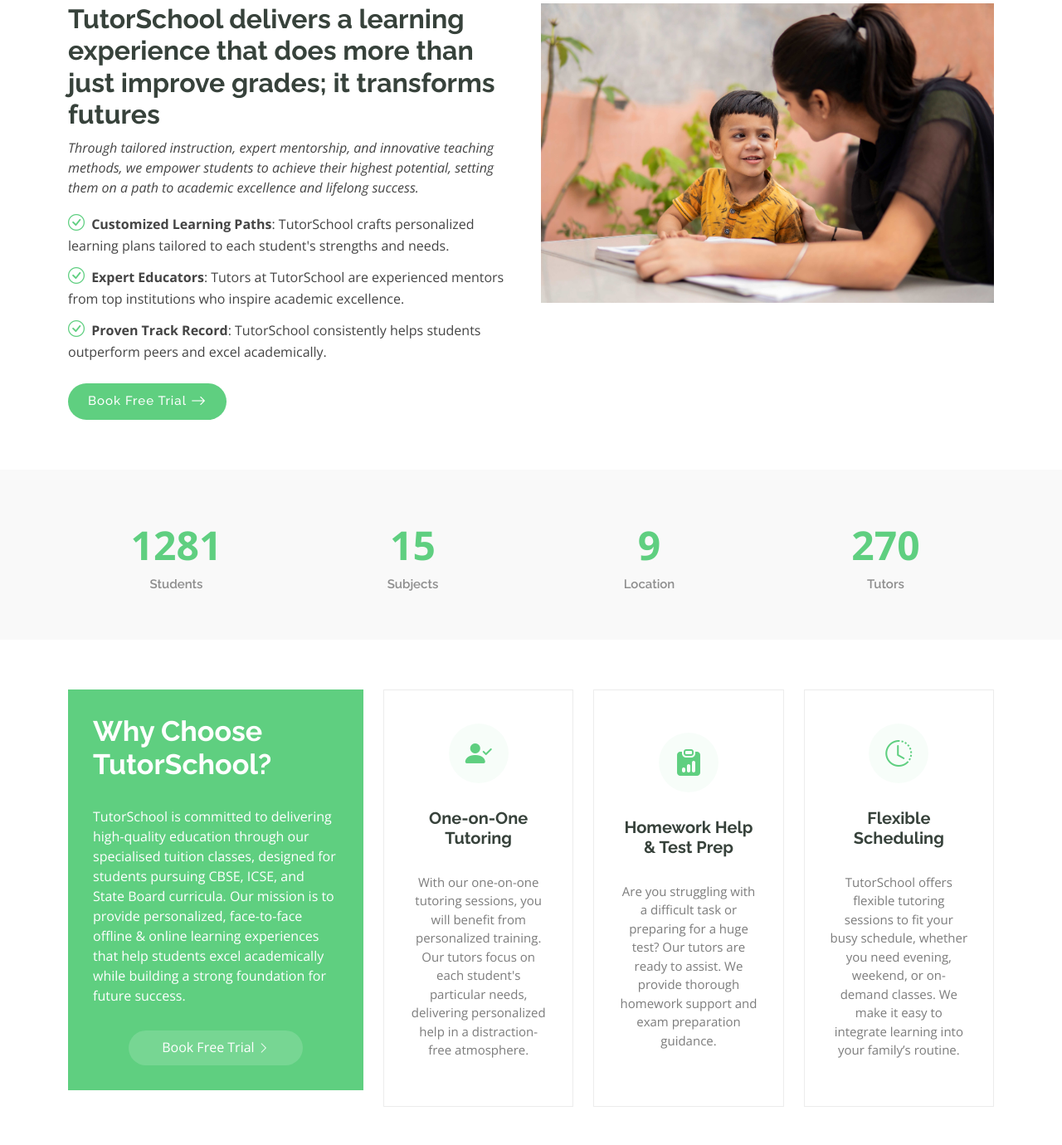
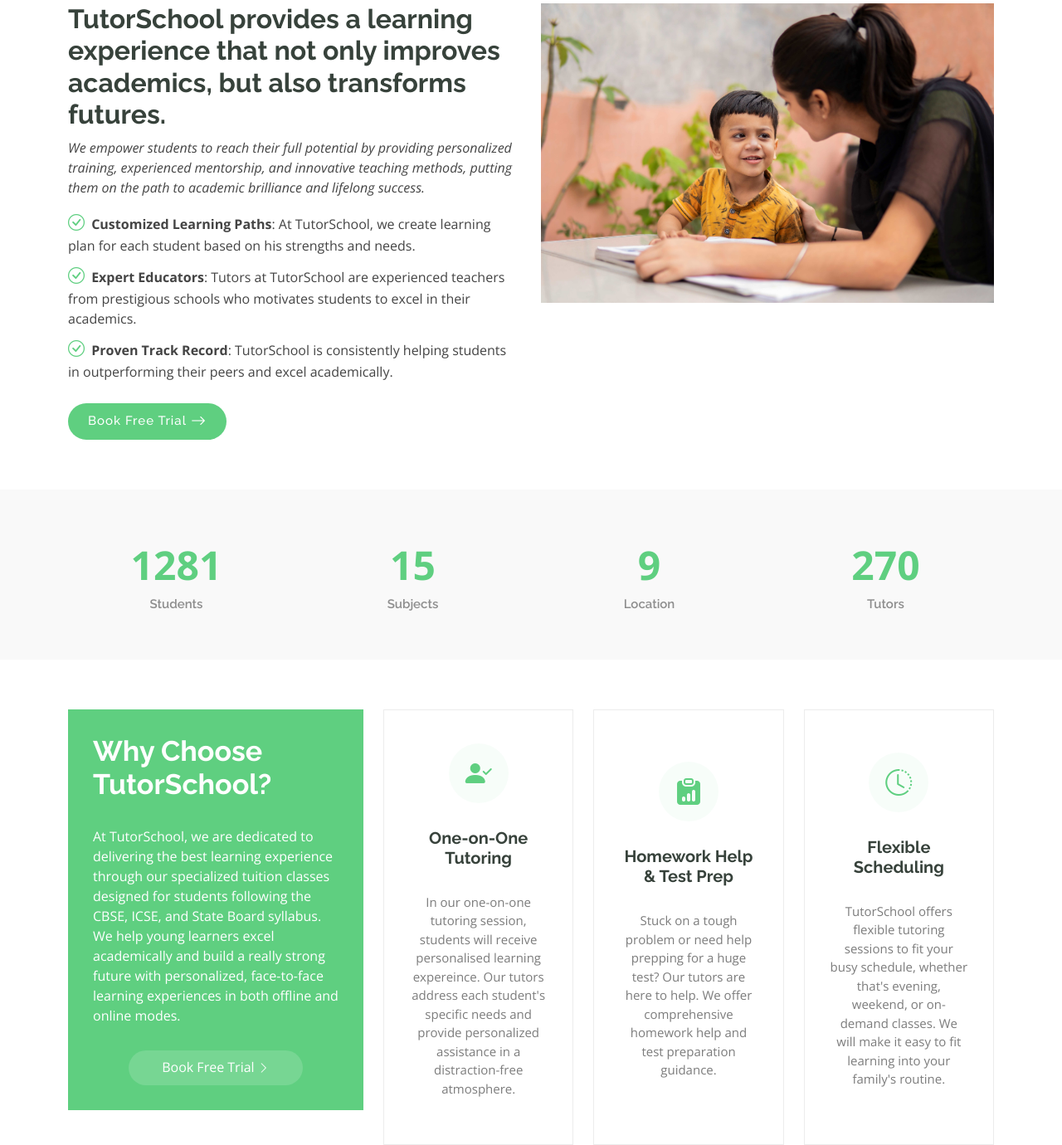
Before and after one commit to jointutorschool/staticwebsite, a plain HTML site: page index.html in a window 1280 px wide. Shown: the part 786-2166 px from the top of the page at 83% size. Drawn offline with nearby package versions, Linux system fonts and the light colour scheme; animation ran at ten frames a second.

Commit message:
Content update

```diff
--- a/index.html
+++ b/index.html
@@ -98,7 +98,7 @@
       <img src="assets/img/Young_man_tutoring_kid_tutorschool.jpg" alt="" data-aos="fade-in">
 
       <div class="container">
-        <h2 data-aos="fade-up" data-aos-delay="100">Personalised tutoring<br>that drive student success</h2>
+        <h2 data-aos="fade-up" data-aos-delay="100">Personalised Tutoring<br>that Drive Student Success</h2>
         <p data-aos="fade-up" data-aos-delay="200">Offline & Online tuition classes for CBSE, ICSE and State board Students (Classes 1-12)</p>
         <div class="d-flex mt-4" data-aos="fade-up" data-aos-delay="300">
           <a href="https://wa.me/919942012342" target="_blank" class="btn-get-started">Book Demo Class Now</a>
@@ -119,14 +119,14 @@
           </div>
 
           <div class="col-lg-6 order-2 order-lg-1 content" data-aos="fade-up" data-aos-delay="200">
-            <h3>TutorSchool delivers a learning experience that does more than just improve grades; it transforms futures</h3>
+            <h3>TutorSchool provides a learning experience that not only improves academics, but also transforms futures.</h3>
             <p class="fst-italic">
-              Through tailored instruction, expert mentorship, and innovative teaching methods, we empower students to achieve their highest potential, setting them on a path to academic excellence and lifelong success.
+              We empower students to reach their full potential by providing personalized training, experienced mentorship, and innovative teaching methods, putting them on the path to academic brilliance and lifelong success.
             </p>
             <ul>
-              <li><i class="bi bi-check-circle"></i> <span> <b> Customized Learning Paths</b>: TutorSchool crafts personalized learning plans tailored to each student's strengths and needs.</span></li>
-              <li><i class="bi bi-check-circle"></i> <span> <b> Expert Educators</b>: Tutors at TutorSchool are experienced mentors from top institutions who inspire academic excellence.</span></li>
-              <li><i class="bi bi-check-circle"></i> <span> <b> Proven Track Record</b>: TutorSchool consistently helps students outperform peers and excel academically.</span></li>
+              <li><i class="bi bi-check-circle"></i> <span> <b> Customized Learning Paths</b>: At TutorSchool, we create learning plan for each student based on his strengths and needs.</span></li>
+              <li><i class="bi bi-check-circle"></i> <span> <b> Expert Educators</b>: Tutors at TutorSchool are experienced teachers from prestigious schools who motivates students to excel in their academics.</span></li>
+              <li><i class="bi bi-check-circle"></i> <span> <b> Proven Track Record</b>: TutorSchool is consistently helping students in outperforming their peers and excel academically.</span></li>
             </ul>
             <a href="https://wa.me/919942012342" target="_blank" class="read-more"><span>Book Free Trial</span><i class="bi bi-arrow-right"></i></a>
           </div>
@@ -189,7 +189,7 @@
             <div class="why-box">
               <h3>Why Choose TutorSchool?</h3>
               <p>
-                TutorSchool is committed to delivering high-quality education through our specialised tuition classes, designed for students pursuing CBSE, ICSE, and State Board curricula. Our mission is to provide personalized, face-to-face offline & online learning experiences that help students excel academically while building a strong foundation for future success.
+                At TutorSchool, we are dedicated to delivering the best learning experience through our specialized tuition classes designed for students following the CBSE, ICSE, and State Board syllabus. We help young learners excel academically and build a really strong future with personalized, face-to-face learning experiences in both offline and online modes.
               </p>
               <div class="text-center">
                 <a href="https://wa.me/919942012342" target="_blank" class="more-btn"><span>Book Free Trial</span> <i class="bi bi-chevron-right"></i></a>
@@ -206,7 +206,7 @@
                 <div class="icon-box d-flex flex-column justify-content-center align-items-center">
                   <i class="bi bi-person-check-fill"></i>
                   <h4>One-on-One Tutoring</h4>
-                  <p>With our one-on-one tutoring sessions, you will benefit from personalized training. Our tutors focus on each student's particular needs, delivering personalized help in a distraction-free atmosphere.</p>
+                  <p>In our one-on-one tutoring session, students will receive personalised learning expereince. Our tutors address each student's specific needs and provide personalized assistance in a distraction-free atmosphere.</p>
                 </div>
               </div><!-- End Icon Box -->
 
@@ -214,7 +214,7 @@
                 <div class="icon-box d-flex flex-column justify-content-center align-items-center">
                   <i class="bi bi-clipboard-data-fill"></i>
                   <h4>Homework Help & Test Prep</h4>
-                  <p>Are you struggling with a difficult task or preparing for a huge test? Our tutors are ready to assist. We provide thorough homework support and exam preparation guidance.
+                  <p>Stuck on a tough problem or need help prepping for a huge test? Our tutors are here to help. We offer comprehensive homework help and test preparation guidance.
                   </p>
                 </div>
               </div><!-- End Icon Box -->
@@ -223,7 +223,7 @@
                 <div class="icon-box d-flex flex-column justify-content-center align-items-center">
                   <i class="bi bi-clock-history"></i>
                   <h4>Flexible Scheduling</h4>
-                  <p>TutorSchool offers flexible tutoring sessions to fit your busy schedule, whether you need evening, weekend, or on-demand classes. We make it easy to integrate learning into your family’s routine.</p>
+                  <p>TutorSchool offers flexible tutoring sessions to fit your busy schedule, whether that's evening, weekend, or on-demand classes. We will make it easy to fit learning into your family's routine.</p>
                 </div>
               </div><!-- End Icon Box -->
 
@@ -451,7 +451,7 @@
                 <h4>Samridhi's parent</h4>
                 <span>Tutor- Chandan Parhak</span>
                 <p>
-                  TutorSchool has been a game-changer for my daughter. The personalized approach and expert tutors have helped him excel in subjects he once struggled with. I couldn’t be more pleased with his progress
+                  My daughter has greatly benefited from TutorSchool. The individualized approach and professional teachers have helped her succeed in subjects she failed before. I am very satisfied with her progress.
                 </p>
                 <!-- <div class="social">
                   <a href=""><i class="bi bi-twitter-x"></i></a>
@@ -470,7 +470,7 @@
                 <h4>Sannidhi's parent</h4>
                 <span>Tutor- Shefali Arora</span>
                 <p>
-                  The flexibility of scheduling and the quality of tutoring at TutorSchool is unmatched. My daughter loves her sessions and has gained so much confidence in her abilities.
+                  The quality of tutoring at TutorSchool is unmatched. My kid enjoys the sessions and has gained a great deal of confidence in her talents.
                 </p>
                 <!-- <div class="social">
                   <a href=""><i class="bi bi-twitter-x"></i></a>
@@ -489,7 +489,7 @@
                 <h4>Aditi's parent</h4>
                 <span>Tutor- Ankita</span>
                 <p>
-                  The tutors at TutorSchool are exceptional. They have a deep understanding of the subjects and know how to connect with students on a personal level. My daughter looks forward to his sessions and is always excited to learn more.
+                  Tutors at TutorSchool really understand the subjects and know how to connect to a student on an individual basis. My daughter looks forward to her sessions and is always keenly interested in learning more.
                 </p>
                 <!-- <div class="social">
                   <a href=""><i class="bi bi-twitter-x"></i></a>
```
